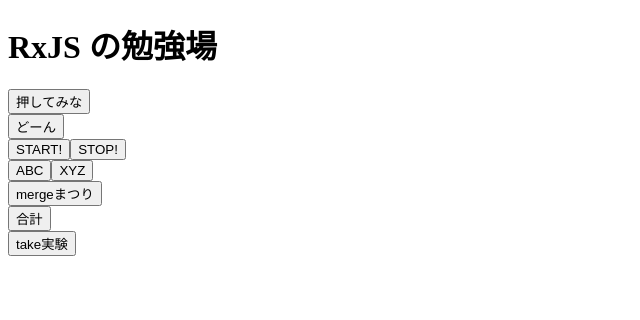
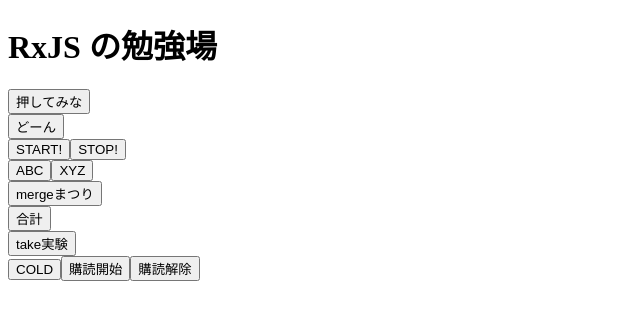
Before and after one commit to baggio4ever/rxjs-test, an Angular app: page / in a window 1280 px wide. Shown: the top 320 px of the page, without its empty margins (0-640 px from the left). Built offline with nearby package versions, Linux system fonts and the light colour scheme.

Commit message:
COLD と HOT を勉強し始めたところ

```diff
--- a/src/app/app.component.html
+++ b/src/app/app.component.html
@@ -22,7 +22,12 @@
   <button class="sumsum" (click)="onSumSum()">合計</button>
 </div>
 <div>
-  <button (click)="onTake()"> take実験</button>
+  <button (click)="onTake()">take実験</button>
+</div>
+<div>
+  <button class="cold_btn">COLD</button>
+  <button (click)="onSubscribe()">購読開始</button>
+  <button (click)="onUnsubscribe()">購読解除</button>
 </div>
 
 <div *ngFor="let m of messages">{{m}}</div>
--- a/src/app/app.component.ts
+++ b/src/app/app.component.ts
@@ -34,8 +34,12 @@
   n=0;
   numbers;
   intervalStream;
-  suscription;
+  subscription;
   mergeFes;
+
+  subCold;
+  subscriptionCold;
+  XX=0;
 
   ngAfterViewInit() {
     const button = document.querySelector('.xxy');
@@ -74,6 +78,10 @@
     let aaa = Observable.from([1,1,1,1,1,1,1,1,1,1]);
     let bbb = Observable.from([2,2,2,2,2,2,2,2,2,2]);
     this.mergeFes = Observable.merge(aaa,bbb);
+
+    this.subCold = Observable.fromEvent( document.querySelector('.cold_btn'),'click')
+        .do( v=>{this.XX++;} )
+        .map( (ev:MouseEvent)=>ev.type+' '+this.XX );
   }
 
   onDoon(){
@@ -90,7 +98,7 @@
 
   onStartInterval(){
     console.warn('START!');
-    this.suscription = this.intervalStream.subscribe(
+    this.subscription = this.intervalStream.subscribe(
       (x)=>{console.info(x);},
       (error:Error)=>{console.info('Error!!');},
       ()=>{console.info('<<<<< Completed >>>>>');}
@@ -98,7 +106,7 @@
   }
   onStopInterval(){
     console.warn('STOP!');
-    this.suscription.unsubscribe();
+    this.subscription.unsubscribe();
   }
 
   onMergeFes(){
@@ -131,4 +139,11 @@
 
     console.log('end onTake()');
   }
+
+  onSubscribe(){
+    this.subscriptionCold = this.subCold.subscribe(val => this.messages.push('COLD: '+val));
+  }
+  onUnsubscribe(){
+    this.subscriptionCold.unsubscribe();
+  }
 }
```
